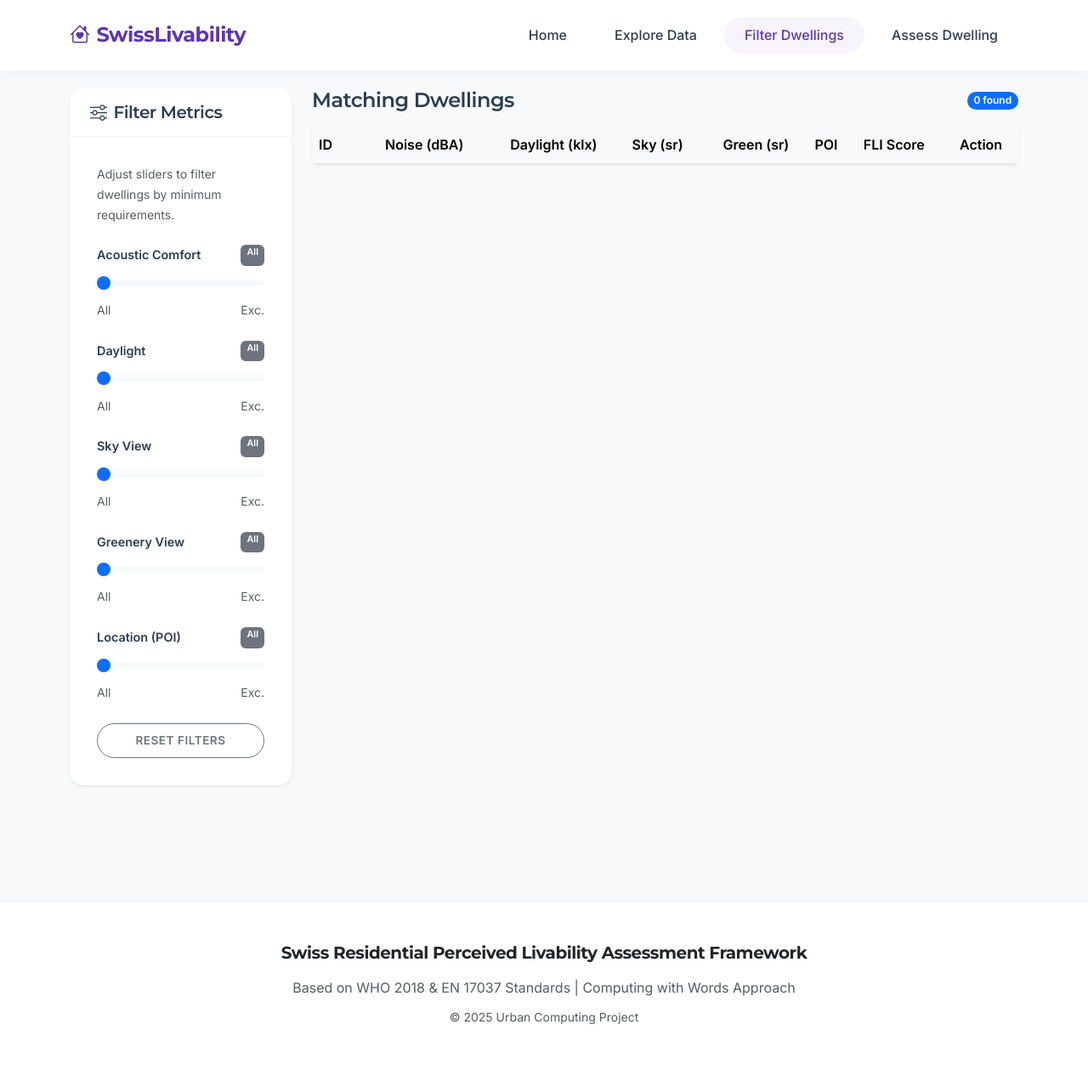
After one commit to emmanuelcazzato/swiss-livability-assessment, a Flask app: page /filter in a window 1280 px wide. The commit adds this page. Shown: the whole page at 85% size. Run offline with Flask 3, Linux system fonts and the light colour scheme; lists and menus that the app fills with data are empty.

Commit message:
Feat: Adds dwelling filter page with client-side logic
Adds a new page to filter dwellings based on acoustic comfort,
daylight, sky view, greenery view, and location (POI).
Implements client-side filtering for speed.

Fetches data via API endpoint. Pre-computes FLI scores during
data loading for display.

```diff
--- a/app/templates/base.html
+++ b/app/templates/base.html
@@ -40,6 +40,9 @@
                         <a class="nav-link {% if request.endpoint == 'explore' %}active{% endif %}" href="{{ url_for('explore') }}">Explore Data</a>
                     </li>
                     <li class="nav-item">
+                        <a class="nav-link {% if request.endpoint == 'filter_page' %}active{% endif %}" href="{{ url_for('filter_page') }}">Filter Dwellings</a>
+                    </li>
+                    <li class="nav-item">
                         <a class="nav-link {% if request.endpoint == 'assess' %}active{% endif %}" href="{{ url_for('assess') }}">Assess Dwelling</a>
                     </li>
                 </ul>
--- /dev/null
+++ b/app/templates/filter.html
@@ -0,0 +1,328 @@
+{% extends "base.html" %}
+
+{% block title %}Filter Dwellings - Swiss Livability Assessment{% endblock %}
+
+{% block content %}
+<div class="row">
+    <!-- Filters Column -->
+    <div class="col-lg-3 mb-4">
+        <div class="card border-0 shadow-sm sticky-lg-top" style="top: 100px; z-index: 900;">
+            <div class="card-header bg-white py-3">
+                <h5 class="mb-0"><i class="bi bi-sliders me-2"></i>Filter Metrics</h5>
+            </div>
+            <div class="card-body">
+                <p class="text-muted small mb-4">Adjust sliders to filter dwellings by minimum requirements.</p>
+
+                <form id="filterForm">
+                    <!-- Noise Slider -->
+                    <div class="mb-4">
+                        <label for="noiseSlider" class="form-label d-flex justify-content-between fw-bold">
+                            <span>Acoustic Comfort</span>
+                            <span id="noiseLabel" class="badge bg-secondary">All</span>
+                        </label>
+                        <input type="range" class="form-range" min="0" max="3" step="1" id="noiseSlider" value="0">
+                        <div class="d-flex justify-content-between small text-muted">
+                            <span>All</span>
+                            <span>Exc.</span>
+                        </div>
+                    </div>
+
+                    <!-- Daylight Slider -->
+                    <div class="mb-4">
+                        <label for="daylightSlider" class="form-label d-flex justify-content-between fw-bold">
+                            <span>Daylight</span>
+                            <span id="daylightLabel" class="badge bg-secondary">All</span>
+                        </label>
+                        <input type="range" class="form-range" min="0" max="3" step="1" id="daylightSlider" value="0">
+                        <div class="d-flex justify-content-between small text-muted">
+                            <span>All</span>
+                            <span>Exc.</span>
+                        </div>
+                    </div>
+
+                    <!-- View Sky Slider -->
+                    <div class="mb-4">
+                        <label for="skySlider" class="form-label d-flex justify-content-between fw-bold">
+                            <span>Sky View</span>
+                            <span id="skyLabel" class="badge bg-secondary">All</span>
+                        </label>
+                        <input type="range" class="form-range" min="0" max="3" step="1" id="skySlider" value="0">
+                        <div class="d-flex justify-content-between small text-muted">
+                            <span>All</span>
+                            <span>Exc.</span>
+                        </div>
+                    </div>
+
+                    <!-- View Greenery Slider -->
+                    <div class="mb-4">
+                        <label for="greenerySlider" class="form-label d-flex justify-content-between fw-bold">
+                            <span>Greenery View</span>
+                            <span id="greeneryLabel" class="badge bg-secondary">All</span>
+                        </label>
+                        <input type="range" class="form-range" min="0" max="3" step="1" id="greenerySlider" value="0">
+                        <div class="d-flex justify-content-between small text-muted">
+                            <span>All</span>
+                            <span>Exc.</span>
+                        </div>
+                    </div>
+
+                    <!-- POI Slider -->
+                    <div class="mb-4">
+                        <label for="poiSlider" class="form-label d-flex justify-content-between fw-bold">
+                            <span>Location (POI)</span>
+                            <span id="poiLabel" class="badge bg-secondary">All</span>
+                        </label>
+                        <input type="range" class="form-range" min="0" max="3" step="1" id="poiSlider" value="0">
+                        <div class="d-flex justify-content-between small text-muted">
+                            <span>All</span>
+                            <span>Exc.</span>
+                        </div>
+                    </div>
+
+                    <button type="button" class="btn btn-outline-secondary w-100" id="resetBtn">
+                        Reset Filters
+                    </button>
+                </form>
+            </div>
+        </div>
+    </div>
+
+    <!-- Results Column -->
+    <div class="col-lg-9">
+        <div class="d-flex justify-content-between align-items-center mb-3">
+            <h4 class="mb-0">Matching Dwellings</h4>
+            <span class="badge bg-primary rounded-pill" id="resultCount">0 found</span>
+        </div>
+
+        <div class="table-responsive bg-white rounded shadow-sm" style="max-height: 80vh; overflow-y: auto;">
+            <table class="table table-hover mb-0 sticky-header" id="resultsTable">
+                <thead class="table-light sticky-top" style="z-index: 800;">
+                    <tr>
+                        <th>ID</th>
+                        <th class="text-end">Noise (dBA)</th>
+                        <th class="text-end">Daylight (klx)</th>
+                        <th class="text-end">Sky (sr)</th>
+                        <th class="text-end">Green (sr)</th>
+                        <th class="text-end">POI</th>
+                        <th class="text-center">FLI Score</th>
+                        <th class="text-center">Action</th>
+                    </tr>
+                </thead>
+                <tbody id="resultsBody">
+                    <!-- Results populated via JS -->
+                </tbody>
+            </table>
+        </div>
+
+        <!-- Loading Spinner -->
+        <div id="loadingSpinner" class="text-center py-5 d-none">
+            <div class="spinner-border text-primary" role="status">
+                <span class="visually-hidden">Loading...</span>
+            </div>
+        </div>
+
+        <!-- No Results Message -->
+        <div id="noResults" class="text-center py-5 d-none">
+            <i class="bi bi-search fs-1 text-muted mb-3"></i>
+            <p class="text-muted">No dwellings match your criteria.</p>
+        </div>
+    </div>
+</div>
+{% endblock %}
+
+{% block extra_js %}
+<script>
+document.addEventListener('DOMContentLoaded', function() {
+    // --- Configuration ---
+    const sliders = {
+        'noise': document.getElementById('noiseSlider'),
+        'daylight': document.getElementById('daylightSlider'),
+        'sky': document.getElementById('skySlider'),
+        'greenery': document.getElementById('greenerySlider'),
+        'poi': document.getElementById('poiSlider')
+    };
+
+    const labels = {
+        'noise': document.getElementById('noiseLabel'),
+        'daylight': document.getElementById('daylightLabel'),
+        'sky': document.getElementById('skyLabel'),
+        'greenery': document.getElementById('greeneryLabel'),
+        'poi': document.getElementById('poiLabel')
+    };
+
+    const levelMap = {
+        0: { text: 'All', color: 'bg-secondary' },
+        1: { text: 'Fair+', color: 'bg-warning text-dark' },
+        2: { text: 'Good+', color: 'bg-primary' },
+        3: { text: 'Excellent', color: 'bg-success' }
+    };
+
+    // --- State ---
+    let allDwellings = [];
+
+    // --- Initialization ---
+    loadDwellings();
+
+    // --- Event Listeners ---
+    for (const [key, slider] of Object.entries(sliders)) {
+        slider.addEventListener('input', () => {
+            updateLabel(key, slider.value);
+            filterAndRender();
+        });
+    }
+
+    document.getElementById('resetBtn').addEventListener('click', () => {
+        for (const slider of Object.values(sliders)) {
+            slider.value = 0;
+        }
+        for (const key of Object.keys(sliders)) {
+            updateLabel(key, 0);
+        }
+        filterAndRender();
+    });
+
+    // --- Functions ---
+
+    function updateLabel(key, value) {
+        const labelEl = labels[key];
+        const config = levelMap[value];
+
+        labelEl.textContent = config.text;
+        labelEl.className = `badge ${config.color}`;
+    }
+
+    async function loadDwellings() {
+        showLoading(true);
+        try {
+            const response = await fetch('/api/dwellings/all');
+            if (!response.ok) throw new Error('Failed to load data');
+            allDwellings = await response.json();
+            filterAndRender();
+        } catch (error) {
+            console.error('Error:', error);
+            alert('Error loading dwellings data. Please try refreshing.');
+        } finally {
+            showLoading(false);
+        }
+    }
+
+    function showLoading(show) {
+        const spinner = document.getElementById('loadingSpinner');
+        const table = document.querySelector('.table-responsive');
+        if (show) {
+            spinner.classList.remove('d-none');
+            table.classList.add('d-none');
+        } else {
+            spinner.classList.add('d-none');
+            table.classList.remove('d-none');
+        }
+    }
+
+    function filterAndRender() {
+        const criteria = {
+            noise: parseInt(sliders.noise.value),
+            daylight: parseInt(sliders.daylight.value),
+            sky: parseInt(sliders.sky.value),
+            greenery: parseInt(sliders.greenery.value),
+            poi: parseInt(sliders.poi.value)
+        };
+
+        // Filter Logic (Client-Side for speed with ~3000 records)
+        const filtered = allDwellings.filter(d => {
+            // Noise: Lower is better.
+            // 0: All, 1: Fair (<65), 2: Good (<53), 3: Excellent (<45)
+            if (criteria.noise > 0) {
+                const maxNoise = criteria.noise === 1 ? 65 : (criteria.noise === 2 ? 53 : 45);
+                if (d.noise_lden >= maxNoise) return false;
+            }
+
+            // Daylight: Higher is better
+            // 0: All, 1: Fair (>0.8), 2: Good (>1.5), 3: Excellent (>2.5)
+            if (criteria.daylight > 0) {
+                const minDaylight = criteria.daylight === 1 ? 0.8 : (criteria.daylight === 2 ? 1.5 : 2.5);
+                if (d.daylight < minDaylight) return false;
+            }
+
+            // Sky View: Higher is better
+            // 0: All, 1: Fair (>0.015), 2: Good (>0.03), 3: Excellent (>0.05)
+            if (criteria.sky > 0) {
+                const minSky = criteria.sky === 1 ? 0.015 : (criteria.sky === 2 ? 0.03 : 0.05);
+                if (d.view_sky < minSky) return false;
+            }
+
+            // Greenery View: Higher is better
+            // 0: All, 1: Fair (>0.006), 2: Good (>0.012), 3: Excellent (>0.025)
+            if (criteria.greenery > 0) {
+                const minGreen = criteria.greenery === 1 ? 0.006 : (criteria.greenery === 2 ? 0.012 : 0.025);
+                if (d.view_greenery < minGreen) return false;
+            }
+
+            // POI: Higher is better (log10 value)
+            // 0: All, 1: Fair (>1.9), 2: Good (>2.35), 3: Excellent (>2.9)
+            if (criteria.poi > 0) {
+                const minPoi = criteria.poi === 1 ? 1.9 : (criteria.poi === 2 ? 2.35 : 2.9);
+                if (d.location_poi < minPoi) return false;
+            }
+
+            return true;
+        });
+
+        renderTable(filtered);
+    }
+
+    function renderTable(data) {
+        const tbody = document.getElementById('resultsBody');
+        const countBadge = document.getElementById('resultCount');
+        const noResults = document.getElementById('noResults');
+        const tableContainer = document.querySelector('.table-responsive');
+
+        tbody.innerHTML = '';
+        countBadge.textContent = `${data.length} found`;
+
+        if (data.length === 0) {
+            noResults.classList.remove('d-none');
+            tableContainer.classList.add('d-none');
+            return;
+        }
+
+        noResults.classList.add('d-none');
+        tableContainer.classList.remove('d-none');
+
+        // Render max 100 rows for performance
+        const displayData = data.slice(0, 100);
+
+        displayData.forEach(d => {
+            const tr = document.createElement('tr');
+
+            // Determine FLI badge color
+            let badgeClass = 'bg-danger';
+            if (d.fli_score >= 65) badgeClass = 'bg-success';
+            else if (d.fli_score >= 45) badgeClass = 'bg-primary';
+            else if (d.fli_score >= 25) badgeClass = 'bg-warning text-dark';
+
+            tr.innerHTML = `
+                <td>${d.building_id}</td>
+                <td class="text-end">${d.noise_lden.toFixed(1)}</td>
+                <td class="text-end">${d.daylight.toFixed(2)}</td>
+                <td class="text-end">${d.view_sky.toFixed(3)}</td>
+                <td class="text-end">${d.view_greenery.toFixed(3)}</td>
+                <td class="text-end">${d.poi_count}</td>
+                <td class="text-center"><span class="badge ${badgeClass}">${d.fli_score.toFixed(0)}</span></td>
+                <td class="text-center">
+                    <a href="#" class="btn btn-sm btn-outline-primary view-details" data-id="${d.building_id}">
+                        <i class="bi bi-eye"></i>
+                    </a>
+                </td>
+            `;
+            tbody.appendChild(tr);
+        });
+
+        if (data.length > 100) {
+            const infoRow = document.createElement('tr');
+            infoRow.innerHTML = `<td colspan="8" class="text-center text-muted small">Showing first 100 of ${data.length} matches</td>`;
+            tbody.appendChild(infoRow);
+        }
+    }
+});
+</script>
+{% endblock %}
```
Also changed, not shown: app/web_app.py (+64 -0 lines).
